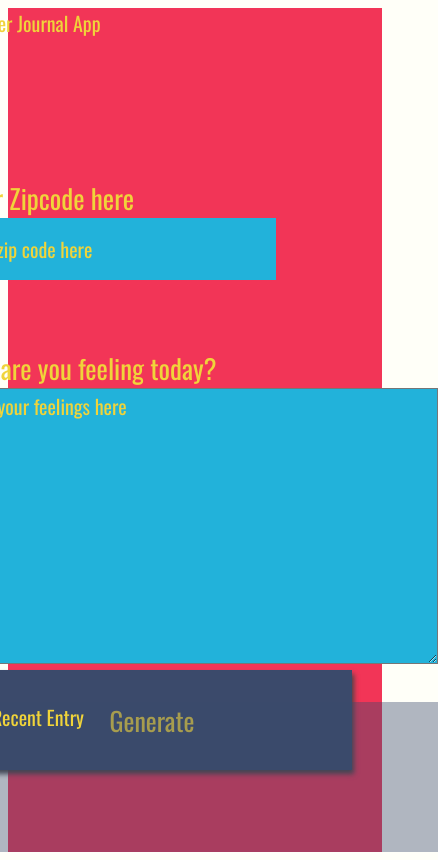
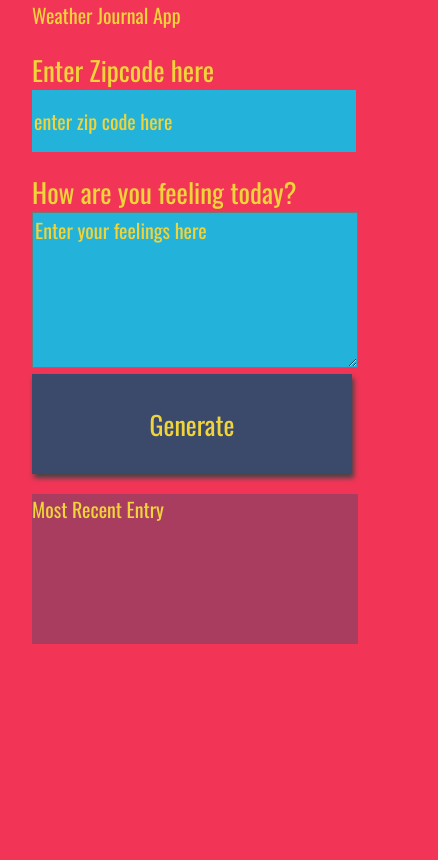
Before and after one commit to schrimy/Udacity-FEND-weather-journal, a plain HTML site: page website/index.html in a window 390 px wide. Shown: the whole page, 438 px wide, since content can reach past the window. Drawn offline with nearby package versions, Linux system fonts and the light colour scheme; a web font is replaced by a local one.

Commit message:
clean up html and setup css for small screen layout

```diff
--- a/website/index.html
+++ b/website/index.html
@@ -1,35 +1,35 @@
 <!DOCTYPE html>
-<html>
+<html lang="en">
 <head>
   <meta charset="UTF-8">
   <title>Weather Journal</title>
+  <meta name="viewport" content="width=device-width,initial-scale=1">
   <link href="https://fonts.googleapis.com/css?family=Oswald:400,600,700|Ranga:400,700&display=swap" rel="stylesheet">
   <link rel="stylesheet" href="style.css">
 </head>
 <body>
-<div id = "app">
-  <div class ="holder headline">
+  <div id="app">
+    <div class="holder headline">
       Weather Journal App
     </div>
-  <div class ="holder zip">
+    <div class="holder zip">
       <label for="zip">Enter Zipcode here</label>
       <input type="text" id="zip" placeholder="enter zip code here">
     </div>
-  <div class ="holder feel">
+    <div class="holder feel">
       <label for="feelings">How are you feeling today?</label>
-    <textarea class= "myInput" id="feelings" placeholder="Enter your feelings here" rows="9" cols="50"></textarea>
-    <button id="generate" type = "submit"> Generate </button>
+      <textarea class="myInput" id="feelings" placeholder="Enter your feelings here"></textarea>
+      <button id="generate" type="submit">Generate</button>
     </div>
-  <div class ="holder entry">
-    <div class = "title">Most Recent Entry</div>
-   <div id = "entryHolder">
-    <div id = "date"></div>
-   <div id = "temp"></div>
-   <div id = "content"></div>
+    <div class="holder entry">
+      <div class="title">Most Recent Entry</div>
+      <div id="entryHolder">
+        <div id="date"></div>
+        <div id="temp"></div>
+        <div id="content"></div>
       </div>
     </div>
   </div>
   <script src="app.js" type="text/javascript"></script>
-
 </body>
 </html>
--- a/website/style.css
+++ b/website/style.css
@@ -1,14 +1,16 @@
+html {
+  background: #f23557;
+}
+
 body{
-    background: #fffff8;
     font-family: -apple-system, BlinkMacSystemFont, sans-serif;
+    margin: 0;
 }
 
 #app{
     display: grid;
-    grid-auto-rows: minmax(150px, auto);
+    grid-template-rows: repeat(3, auto) minmax(150px, auto);
     /* grid-template-columns:  */
-    height:100vh;
-    background: #f23557;
     color: #f0d43a;
     justify-content: center;
     grid-gap: 1em;
@@ -65,7 +67,8 @@ input{
 }
 
 button{
-    width: 400px;
+    display: block;
+    width: 320px;
     height: 100px;
     background: #3b4a6b;
     color: #f0d43a;
@@ -73,6 +76,7 @@ button{
     font-family: 'Oswald', sans-serif;
     border: none;
     box-shadow: 2px 4px 5px #444;
+    cursor: pointer;
 }
 h1{
     font-size: 36px;
@@ -82,6 +86,8 @@ textarea{
     background:#22b2da;
     color: #f0d43a;
     font-size: 20px;
+    width: 320px;
+    height: 150px;
     font-family: 'Oswald', sans-serif;
 }
 /* Reset style for HTML element on active to have no border*/
```
Lines whose indentation alone changed are shown as unchanged.
